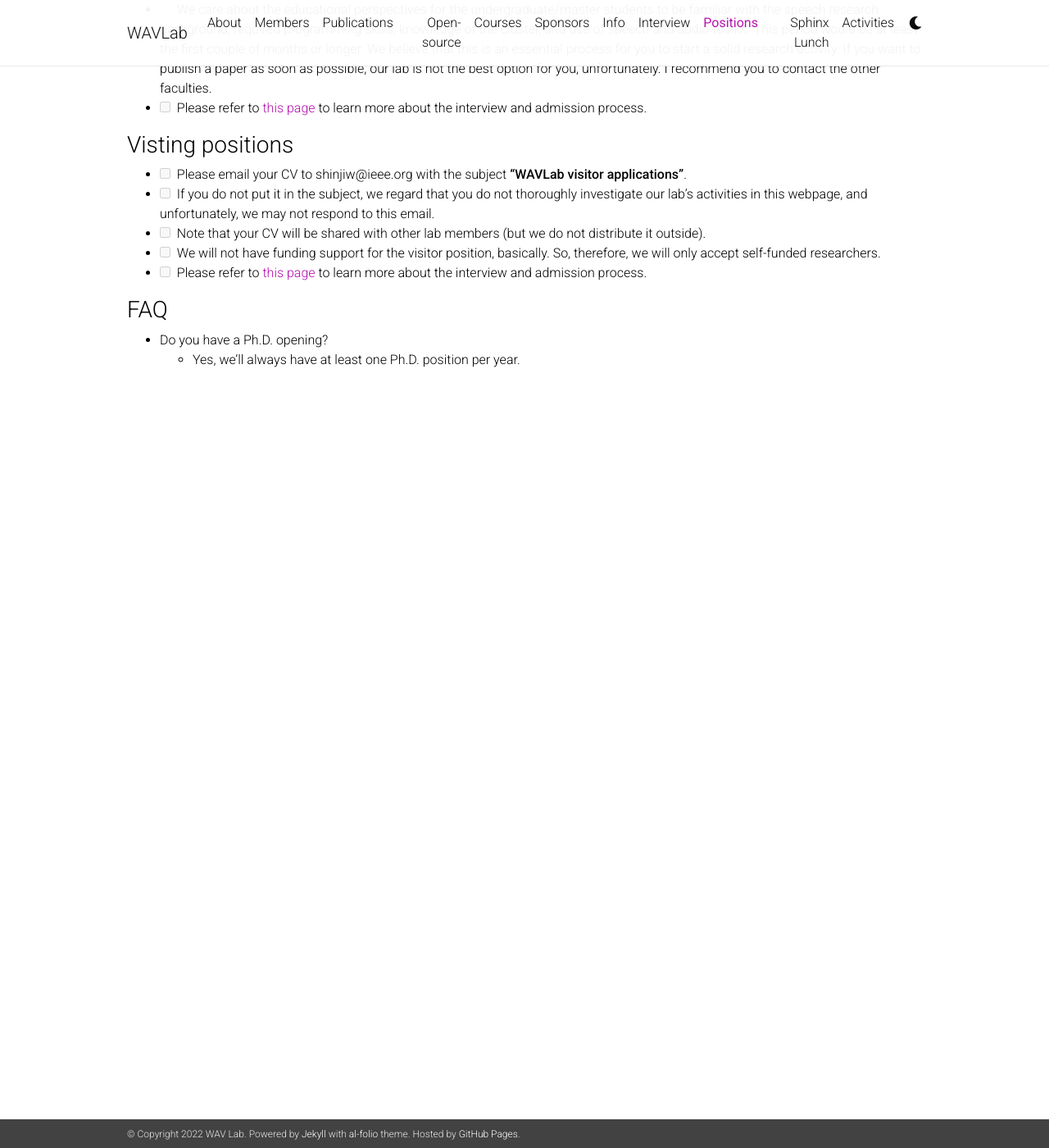
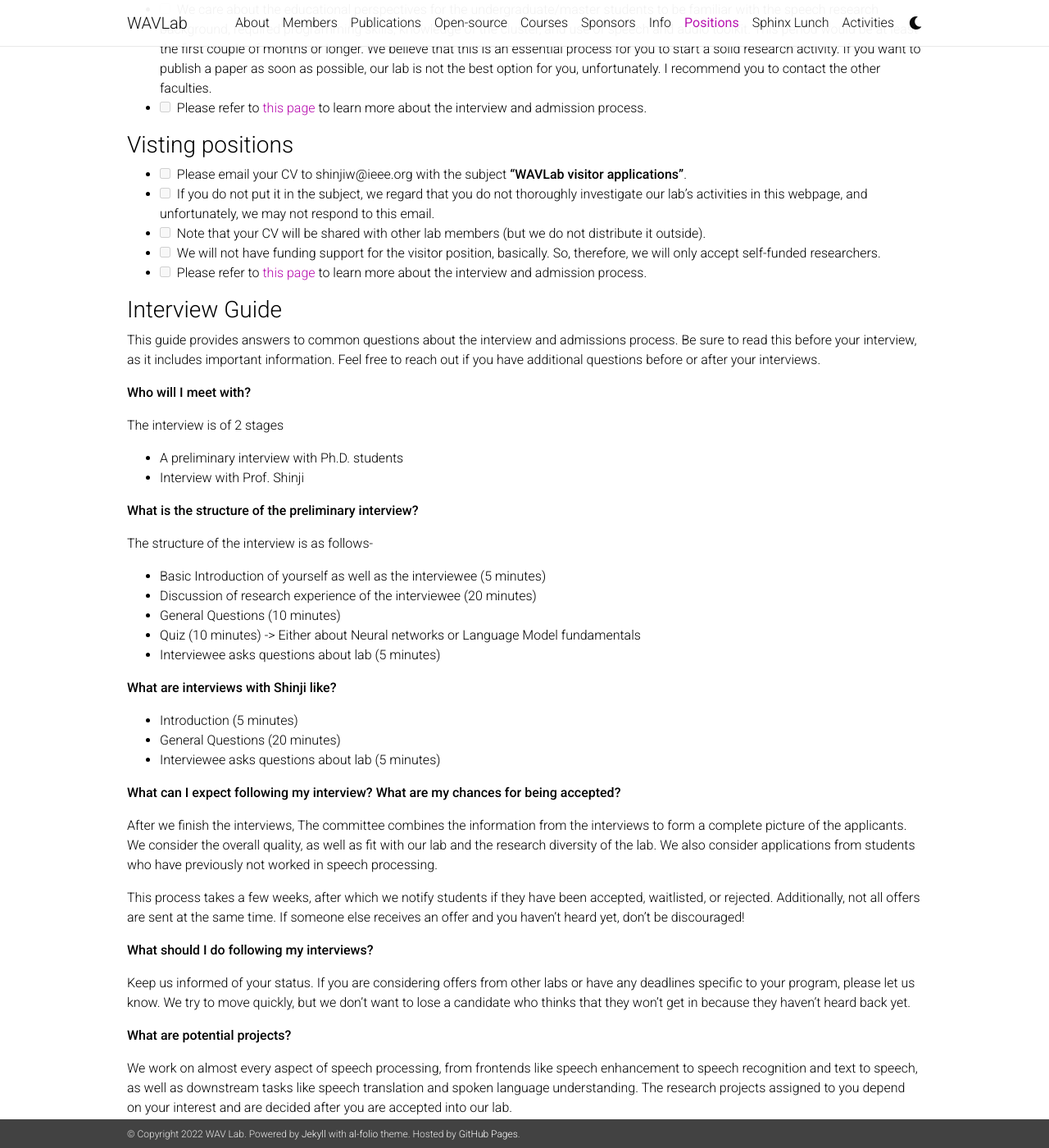
Before and after one commit to shinjiwlab/shinjiwlab.github.io, a Jekyll site: the page built from _pages/positions.md, in a window 1280 px wide and 1400 px high, scrolled down 1013 px. Shown: the whole window at 82% size. Built offline with Jekyll 4.4.1, drawn with Linux system fonts in a browser that asks for light colours; nearby versions of some CDN libraries; a style sheet for code colours, icons or effects is not loaded.

Commit message:
Add interview information to positions page

```diff
--- a/_pages/positions.md
+++ b/_pages/positions.md
@@ -51,6 +51,44 @@
 - [ ] &nbsp; We will not have funding support for the visitor position, basically. So, therefore, we will only accept self-funded researchers.
 - [ ] &nbsp; Please refer to [this page](../interview) to learn more about the interview and  admission process.
 
+### Interview Guide
+This guide provides answers to common questions about the interview and admissions process. Be sure to read this before your interview, as it includes important information. Feel free to reach out if you have additional questions before or after your interviews.
+
+**Who will I meet with?**
+
+The interview is of 2 stages
+- A preliminary interview with Ph.D. students
+- Interview with Prof. Shinji
+
+**What is the structure of the preliminary interview?**
+
+The structure of the interview is as follows-
+- Basic Introduction of yourself as well as the interviewee (5 minutes)
+- Discussion of research experience of the interviewee (20 minutes)
+- General Questions (10 minutes)
+- Quiz (10 minutes) -> Either about Neural networks or Language Model fundamentals
+- Interviewee asks questions about lab (5 minutes)
+
+**What are interviews with Shinji like?**
+
+- Introduction (5 minutes)
+- General Questions (20 minutes)
+- Interviewee asks questions about lab (5 minutes)
+
+**What can I expect following my interview? What are my chances for being accepted?**
+
+After we finish the interviews, The committee combines the information from the interviews to form a complete picture of the applicants. We consider the overall quality, as well as fit with our lab and the research diversity of the lab. We also consider applications from students who have previously not worked in speech processing.
+
+This process takes a few weeks, after which we notify students if they have been accepted, waitlisted, or rejected. Additionally, not all offers are sent at the same time. If someone else receives an offer and you haven’t heard yet, don’t be discouraged!
+
+**What should I do following my interviews?**
+
+Keep us informed of your status. If you are considering offers from other labs or have any deadlines specific to your program, please let us know. We try to move quickly, but we don’t want to lose a candidate who thinks that they won’t get in because they haven’t heard back yet.
+
+**What are potential projects?**
+
+We work on almost every aspect of speech processing, from frontends like speech enhancement to speech recognition and text to speech, as well as downstream tasks like speech translation and spoken language understanding. The research projects assigned to you depend on your interest and are decided after you are accepted into our lab.
+
 ### FAQ
 
 - Do you have a Ph.D. opening?
```
Also changed, not shown: _pages/interview.md (deleted, +0 -44 lines).
